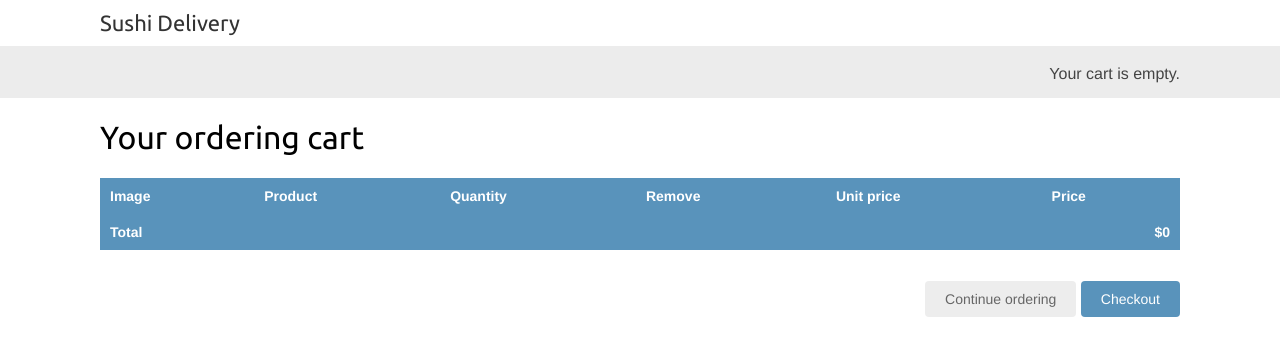
After one commit to ruslan-kornich/sushi_delivery_site_django, a Django app: template cart/templates/cart/detail.html in a window 1280 px wide. The commit adds this page. Shown: the top 356 px of the page. Run offline with Django 3.2, Linux system fonts and the light colour scheme; the template is opened without the code that fills it, so the values that code supplies are empty.

Commit message:
add cart

```diff
--- a/app/templates/app/base.html
+++ b/app/templates/app/base.html
@@ -2,7 +2,7 @@
 <!DOCTYPE html>
 <html>
 <head>
-    <meta charset="utf-8" />
+    <meta charset="utf-8"/>
     <title>{% block title %}Sushi Delivery{% endblock %}</title>
     <link href="{% static "css/base.css" %}" rel="stylesheet">
 </head>
@@ -13,7 +13,7 @@
 <div id="subheader">
     <div class="cart">
         {% with total_items=cart|length %}
-          {% if total_items > 0 %}
+            {% if cart|length > 0 %}
                 Your cart:
                 <a href="{% url "cart:cart_detail" %}">
                     {{ total_items }} item{{ total_items|pluralize }},
--- a/app/templates/app/product/detail.html
+++ b/app/templates/app/product/detail.html
@@ -16,6 +16,11 @@
             </a>
         </h2>
         <p class="price">${{ product.price }}</p>
+        <form action="{% url "cart:cart_add" product.id %}" method="post">
+            {{ cart_product_form }}
+            {% csrf_token %}
+            <input type="submit" value="Add to cart">
+        </form>
 
         {{ product.description|linebreaks }}
     </div>
--- a/app/templates/app/product/list.html
+++ b/app/templates/app/product/list.html
@@ -24,7 +24,8 @@
         {% for product in products %}
             <div class="item">
                 <a href="{{ product.get_absolute_url }}">
-          <img src="{% if product.image %}{{ product.image.url }}{% else %}{% static "img/no_image.png" %}{% endif %}">
+                    <img src="
+                            {% if product.image %}{{ product.image.url }}{% else %}{% static "img/no_image.png" %}{% endif %}">
                 </a>
                 <a href="{{ product.get_absolute_url }}">{{ product.name }}</a>
                 <br>
--- /dev/null
+++ b/cart/cart.py
@@ -0,0 +1,76 @@
+from decimal import Decimal
+from django.conf import settings
+from app.models import Product
+
+
+class Cart(object):
+
+    def __init__(self, request):
+        """
+        Initialize the cart.
+        """
+        self.session = request.session
+        cart = self.session.get(settings.CART_SESSION_ID)
+        if not cart:
+            # save an empty cart in the session
+            cart = self.session[settings.CART_SESSION_ID] = {}
+        self.cart = cart
+
+    def __iter__(self):
+        """
+        Iterate over the items in the cart and get the products
+        from the database.
+        """
+        product_ids = self.cart.keys()
+        # get the product objects and add them to the cart
+        products = Product.objects.filter(id__in=product_ids)
+
+        cart = self.cart.copy()
+        for product in products:
+            cart[str(product.id)]['product'] = product
+
+        for item in cart.values():
+            item['price'] = Decimal(item['price'])
+            item['total_price'] = item['price'] * item['quantity']
+            yield item
+
+    def __len__(self):
+        """
+        Count all items in the cart.
+        """
+        return sum(item['quantity'] for item in self.cart.values())
+
+    def add(self, product, quantity=1, override_quantity=False):
+        """
+        Add a product to the cart or update its quantity.
+        """
+        product_id = str(product.id)
+        if product_id not in self.cart:
+            self.cart[product_id] = {'quantity': 0,
+                                      'price': str(product.price)}
+        if override_quantity:
+            self.cart[product_id]['quantity'] = quantity
+        else:
+            self.cart[product_id]['quantity'] += quantity
+        self.save()
+
+    def save(self):
+        # mark the session as "modified" to make sure it gets saved
+        self.session.modified = True
+
+    def remove(self, product):
+        """
+        Remove a product from the cart.
+        """
+        product_id = str(product.id)
+        if product_id in self.cart:
+            del self.cart[product_id]
+            self.save()
+
+    def clear(self):
+        # remove cart from session
+        del self.session[settings.CART_SESSION_ID]
+        self.save()
+
+    def get_total_price(self):
+        return sum(Decimal(item['price']) * item['quantity'] for item in self.cart.values())
--- /dev/null
+++ b/cart/context_processors.py
@@ -0,0 +1,5 @@
+from .cart import Cart
+
+
+def cart(request):
+    return {'cart': Cart(request)}
--- /dev/null
+++ b/cart/templates/cart/detail.html
@@ -0,0 +1,53 @@
+{% extends "app/base.html" %}
+{% load static %}
+{% block title %}Your ordering cart{% endblock %}
+{% block content %}
+    <h1>Your ordering cart</h1>
+    <table class="cart">
+        <thead>
+        <tr>
+            <th>Image</th>
+            <th>Product</th>
+            <th>Quantity</th>
+            <th>Remove</th>
+            <th>Unit price</th>
+            <th>Price</th>
+        </tr>
+        </thead>
+        <tbody>
+        {% for item in cart %}
+            {% with product=item.product %}
+                <tr>
+                    <td>
+                        <a href="{{ product.get_absolute_url }}">
+                            <img src="{% if product.image %}{{ product.image.url }}
+                            {% else %}{% static "img/no_image.png" %}{% endif %}">
+                        </a>
+                    </td>
+                    <td>{{ product.name }}</td>
+                    <td>
+                        <form action="{% url "cart:cart_add" product.id %}" method="post">
+                            {{ item.update_quantity_form.quantity }}
+                            {{ item.update_quantity_form.update }}
+                            <input type="submit" value="Update">
+                            {% csrf_token %}
+                        </form>
+                    </td>
+                    <td><a href="{% url "cart:cart_remove" product.id %}">Remove</a></td>
+                    <td class="num">${{ item.price }}</td>
+                    <td class="num">${{ item.total_price }}</td>
+                </tr>
+            {% endwith %}
+        {% endfor %}
+        <tr class="total">
+            <td>Total</td>
+            <td colspan="4"></td>
+            <td class="num">${{ cart.get_total_price }}</td>
+        </tr>
+        </tbody>
+    </table>
+    <p class="text-right">
+        <a href="{% url "shop:product_list" %}" class="button light">Continue ordering</a>
+        <a href="#" class="button">Checkout</a>
+    </p>
+{% endblock %}
--- /dev/null
+++ b/cart/urls.py
@@ -0,0 +1,10 @@
+from django.urls import path
+from . import views
+
+app_name = 'cart'
+
+urlpatterns = [
+    path('', views.cart_detail, name='cart_detail'),
+    path('add/<int:product_id>/', views.cart_add, name='cart_add'),
+    path('remove/<int:product_id>/', views.cart_remove, name='cart_remove'),
+]
--- a/sushi_delivery/settings.py
+++ b/sushi_delivery/settings.py
@@ -46,6 +46,8 @@ INSTALLED_APPS = [
     'django.contrib.messages',
     'django.contrib.staticfiles',
     'app.apps.AppConfig',
+    'cart.apps.CartConfig',
+    'orders.apps.OrdersConfig',
 ]
 
 MIDDLEWARE = [
@@ -71,6 +73,7 @@ TEMPLATES = [
                 'django.template.context_processors.request',
                 'django.contrib.auth.context_processors.auth',
                 'django.contrib.messages.context_processors.messages',
+                'cart.context_processors.cart',
             ],
         },
     },
@@ -130,3 +133,5 @@ STATIC_URL = '/static/'
 
 MEDIA_URL = '/media/'
 MEDIA_ROOT = os.path.join(BASE_DIR, 'media/')
+
+CART_SESSION_ID = 'cart'
--- a/sushi_delivery/urls.py
+++ b/sushi_delivery/urls.py
@@ -18,5 +18,6 @@ from django.urls import path, include
 
 urlpatterns = [
     path('admin/', admin.site.urls),
+    path('cart/', include('cart.urls', namespace='cart')),
     path('', include('app.urls', namespace='shop')),
 ]
```
Also changed, not shown: app/views.py (+13 -4 lines), cart/forms.py (added, +10 -0 lines). Lines whose indentation alone changed are shown as unchanged.
